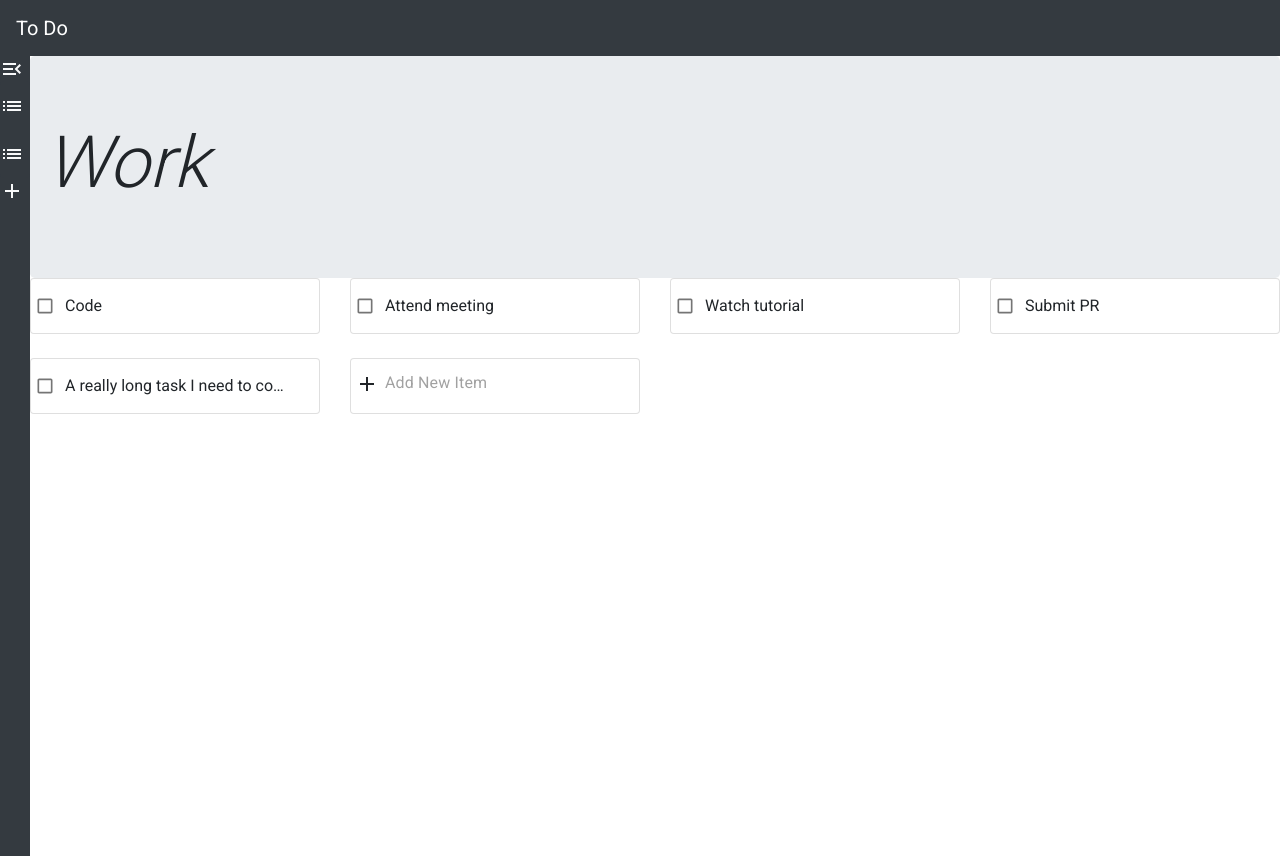
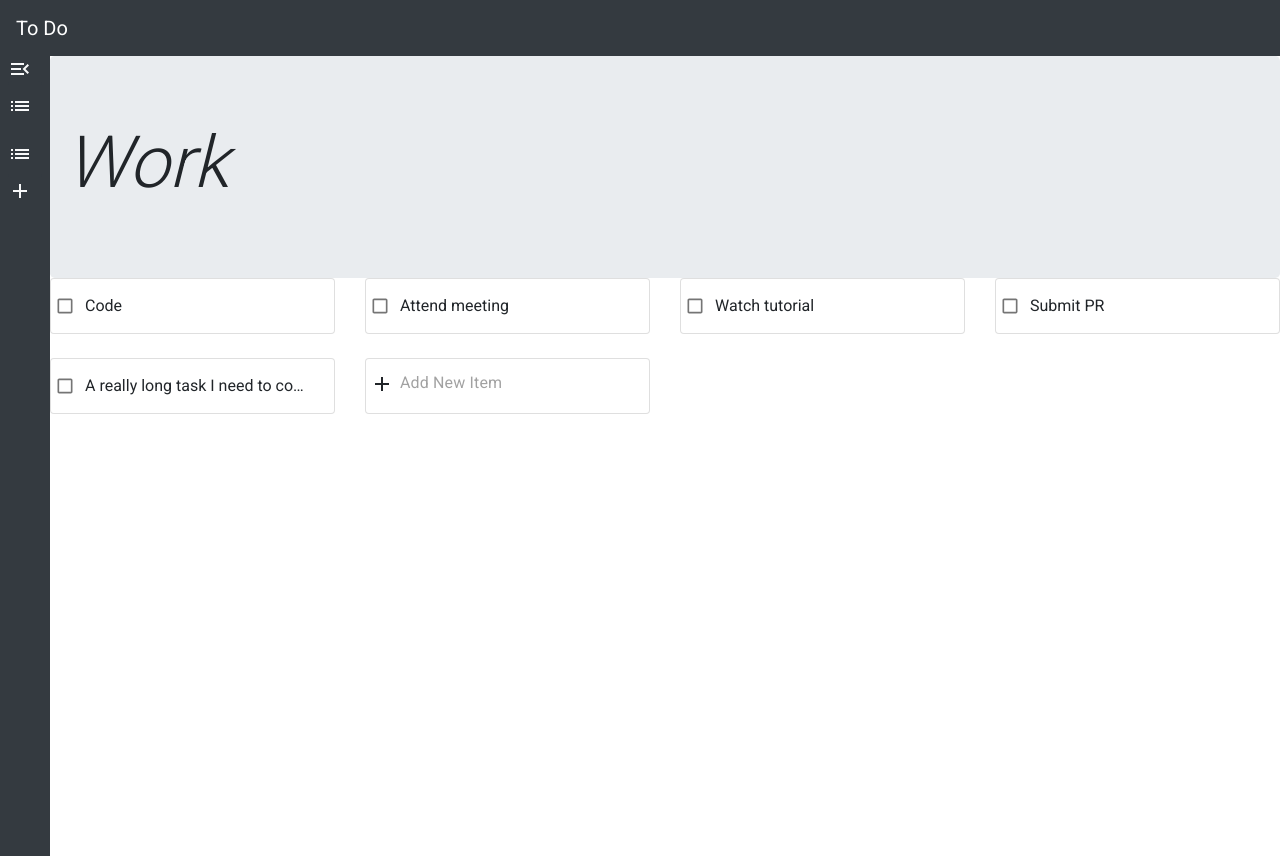
Before and after one commit to isaacaflores2/reactToDoApp, a React (Create React App) app in the folder todo-app/: page / in a window 1280 px wide. Built offline with nearby package versions, Linux system fonts and the light colour scheme.

Commit message:
Update screenshots and SideBar icon padding

```diff
--- a/todo-app/src/components/SideBar/SideBar.css
+++ b/todo-app/src/components/SideBar/SideBar.css
@@ -7,7 +7,7 @@
 }
 
 .sidebar-collapsed {
-    width: 30px;
+    width: 50px;
 }
 
 #sidebar-container .list-group a {
--- a/todo-app/src/components/SideBar/SideBar.js
+++ b/todo-app/src/components/SideBar/SideBar.js
@@ -29,10 +29,10 @@ class SideBar extends Component {
 
   render() {
     const { todos, children, isCollapsed } = this.props;
-    const sidebarClass = isCollapsed ? 'sidebar-collapsed' : 'sidebar-open';
+    const sidebarClass = isCollapsed ? 'sidebar-collapsed px-2' : 'sidebar-open';
 
     return (
-      <div data-testid="sidebar-container" className={`${sidebarClass} sidebar-container sticky-top bg-dark text-light d-non d-mb-block`}>
+      <div data-testid="sidebar-container" className={`${sidebarClass} sidebar-container sticky-top bg-dark text-light d-mb-block`}>
         <MenuOpenIcon data-testid="sidebar-menu-button" onClick={this.handleToggleSideBar} />
         <ul data-testid="sidebar-todoname-list" className="nav flex-column list-group">
           { todos.map((todo) => (
```
Also changed, not shown: 2 other files (tests, documents, lock files or other folders).
